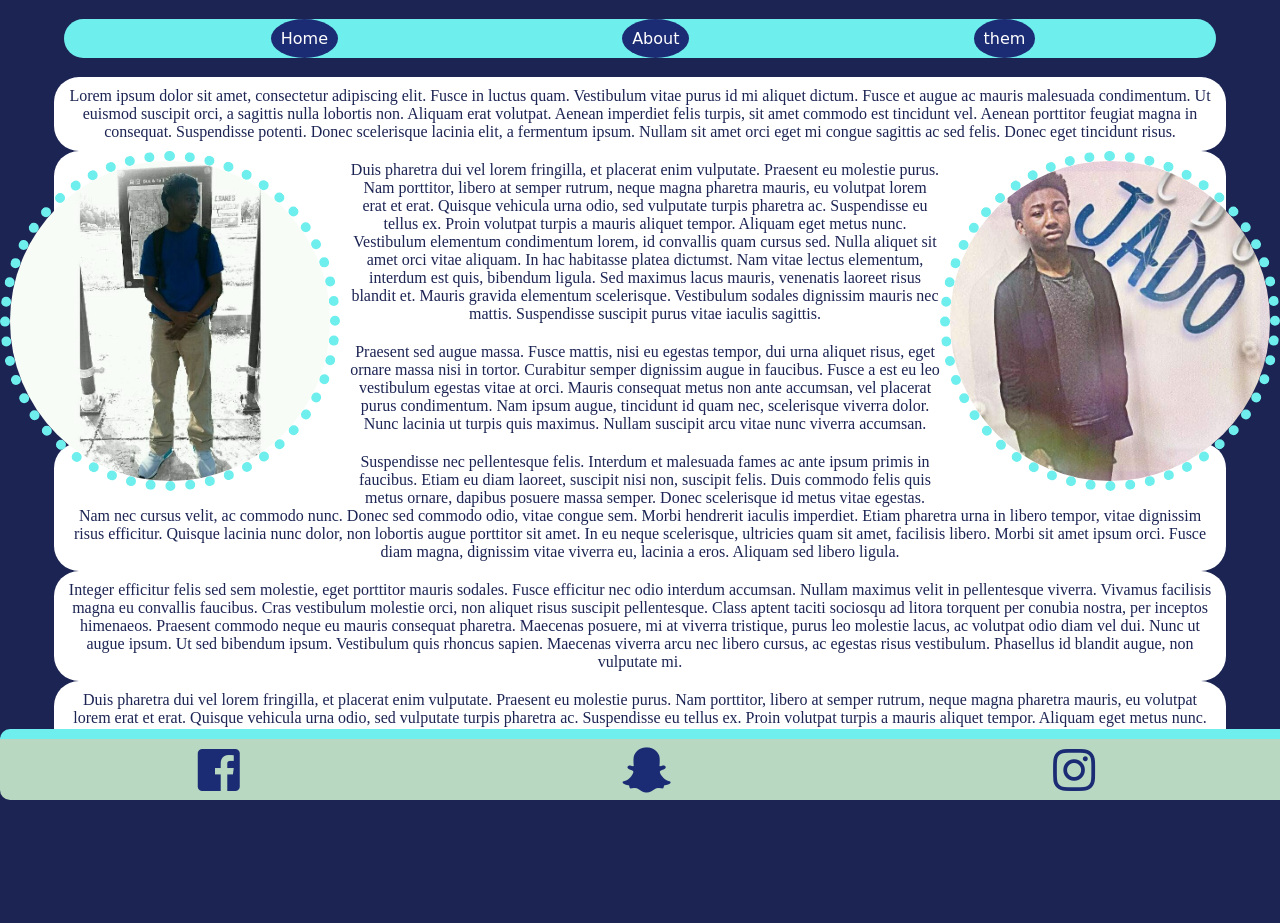
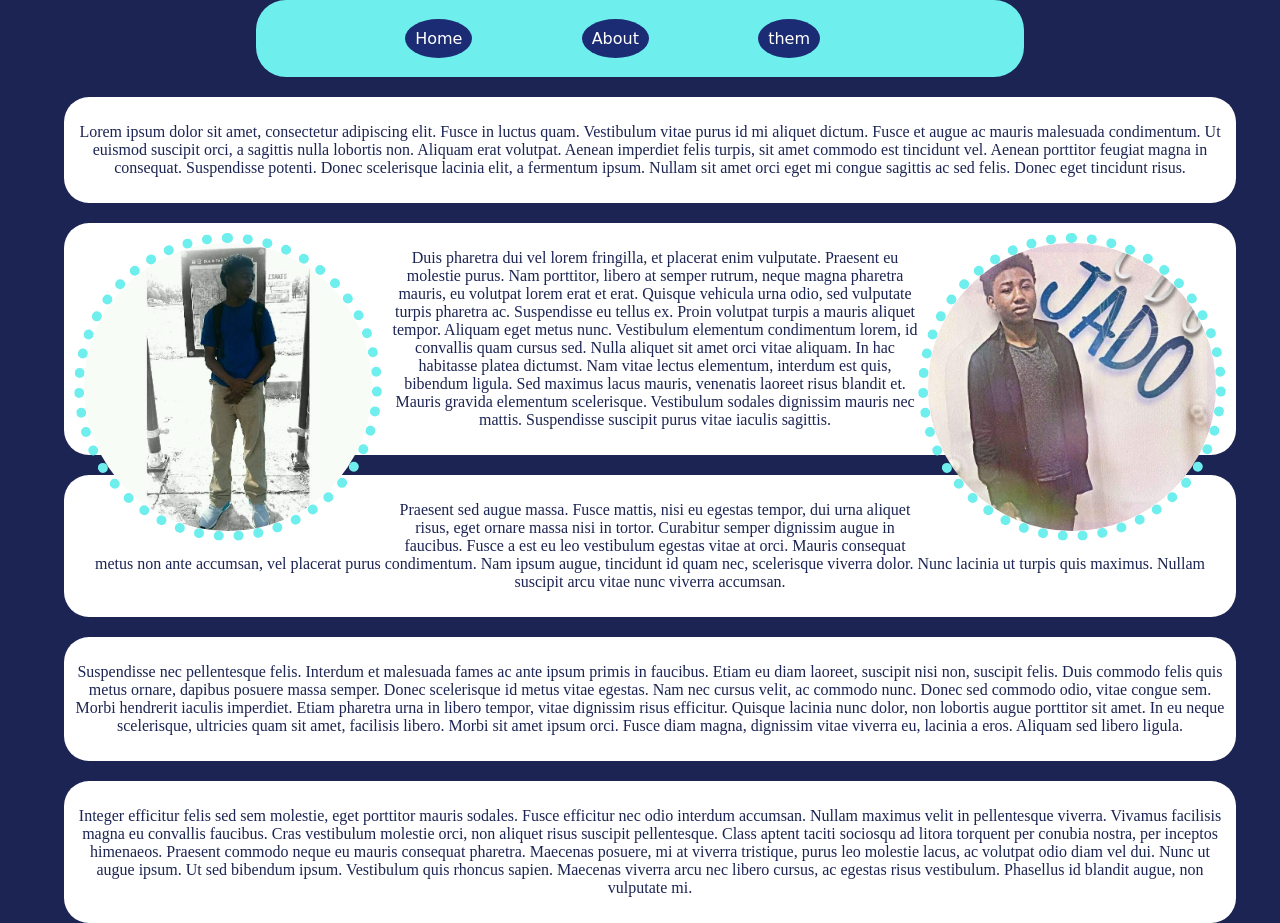
Before and after one commit to JonathanHighsmith/personal_site, a plain HTML site: page index.html in a window 1280 px wide. Shown: the top 923 px of the page. Before the commit the page ends 800 px from the top, so only its background shows below. Drawn offline with Linux system fonts and the light colour scheme; a web font is replaced by a local one.

Commit message:
finished all of the layout

```diff
--- a/index.html
+++ b/index.html
@@ -15,7 +15,7 @@
 
     <header>
         <nav>
-            <ul>
+            <ul class="navbar">
                <li class="nav"><a class="a" href="index.html">Home</a></li>
                 <li class="nav"><a class="a" href="music.html">About</a></li>
                 <li class="nav"><a class="a" href="page2.html">them</a></li>
@@ -26,21 +26,21 @@
 
 
     <main>
-        <div>
-            <p class="text">Lorem ipsum dolor sit amet, consectetur adipiscing elit. Fusce in luctus quam. Vestibulum vitae purus id mi aliquet dictum. Fusce et augue ac mauris malesuada condimentum. Ut euismod suscipit orci, a sagittis nulla lobortis non. Aliquam erat
+        <div class="text">
+            <p>Lorem ipsum dolor sit amet, consectetur adipiscing elit. Fusce in luctus quam. Vestibulum vitae purus id mi aliquet dictum. Fusce et augue ac mauris malesuada condimentum. Ut euismod suscipit orci, a sagittis nulla lobortis non. Aliquam erat
                 volutpat. Aenean imperdiet felis turpis, sit amet commodo est tincidunt vel. Aenean porttitor feugiat magna in consequat. Suspendisse potenti. Donec scelerisque lacinia elit, a fermentum ipsum. Nullam sit amet orci eget mi congue sagittis
                 ac sed felis. Donec eget tincidunt risus.
             </p>
 
         </div>
 
-        <div>
+        <div  class="text">
 
             <img class="me2" src="images/me2.jpg" alt="acacia tree">
 
             <img class="me" src="images/me.jpg" alt="Jonathan Highsmith">
 
-            <p class="text">
+            <p>
                 Duis pharetra dui vel lorem fringilla, et placerat enim vulputate. Praesent eu molestie purus. Nam porttitor, libero at semper rutrum, neque magna pharetra mauris, eu volutpat lorem erat et erat. Quisque vehicula urna odio, sed vulputate turpis pharetra
                 ac. Suspendisse eu tellus ex. Proin volutpat turpis a mauris aliquet tempor. Aliquam eget metus nunc. Vestibulum elementum condimentum lorem, id convallis quam cursus sed. Nulla aliquet sit amet orci vitae aliquam. In hac habitasse platea
                 dictumst. Nam vitae lectus elementum, interdum est quis, bibendum ligula. Sed maximus lacus mauris, venenatis laoreet risus blandit et. Mauris gravida elementum scelerisque. Vestibulum sodales dignissim mauris nec mattis. Suspendisse suscipit
@@ -49,27 +49,27 @@
 
         </div>
 
-        <div>
+        <div  class="text">
 
-            <p class="text">
+            <p>
                 Praesent sed augue massa. Fusce mattis, nisi eu egestas tempor, dui urna aliquet risus, eget ornare massa nisi in tortor. Curabitur semper dignissim augue in faucibus. Fusce a est eu leo vestibulum egestas vitae at orci. Mauris consequat metus non ante
                 accumsan, vel placerat purus condimentum. Nam ipsum augue, tincidunt id quam nec, scelerisque viverra dolor. Nunc lacinia ut turpis quis maximus. Nullam suscipit arcu vitae nunc viverra accumsan.
             </p>
 
         </div>
 
-        <div>
+        <div class="text">
 
-            <p class="text">
+            <p>
                 Suspendisse nec pellentesque felis. Interdum et malesuada fames ac ante ipsum primis in faucibus. Etiam eu diam laoreet, suscipit nisi non, suscipit felis. Duis commodo felis quis metus ornare, dapibus posuere massa semper. Donec scelerisque id metus
                 vitae egestas. Nam nec cursus velit, ac commodo nunc. Donec sed commodo odio, vitae congue sem. Morbi hendrerit iaculis imperdiet. Etiam pharetra urna in libero tempor, vitae dignissim risus efficitur. Quisque lacinia nunc dolor, non lobortis
                 augue porttitor sit amet. In eu neque scelerisque, ultricies quam sit amet, facilisis libero. Morbi sit amet ipsum orci. Fusce diam magna, dignissim vitae viverra eu, lacinia a eros. Aliquam sed libero ligula.</p>
 
         </div>
 
-        <div>
+        <div  class="text">
 
-            <p class="text">
+            <p>
                 Integer efficitur felis sed sem molestie, eget porttitor mauris sodales. Fusce efficitur nec odio interdum accumsan. Nullam maximus velit in pellentesque viverra. Vivamus facilisis magna eu convallis faucibus. Cras vestibulum molestie orci, non aliquet
                 risus suscipit pellentesque. Class aptent taciti sociosqu ad litora torquent per conubia nostra, per inceptos himenaeos. Praesent commodo neque eu mauris consequat pharetra. Maecenas posuere, mi at viverra tristique, purus leo molestie
                 lacus, ac volutpat odio diam vel dui. Nunc ut augue ipsum. Ut sed bibendum ipsum. Vestibulum quis rhoncus sapien. Maecenas viverra arcu nec libero cursus, ac egestas risus vestibulum. Phasellus id blandit augue, non vulputate mi.
@@ -77,9 +77,9 @@
 
         </div>
 
-        <div>
+        <div class="text">
 
-            <p class="text">
+            <p>
                 Duis pharetra dui vel lorem fringilla, et placerat enim vulputate. Praesent eu molestie purus. Nam porttitor, libero at semper rutrum, neque magna pharetra mauris, eu volutpat lorem erat et erat. Quisque vehicula urna odio, sed vulputate turpis pharetra
                 ac. Suspendisse eu tellus ex. Proin volutpat turpis a mauris aliquet tempor. Aliquam eget metus nunc. Vestibulum elementum condimentum lorem, id convallis quam cursus sed. Nulla aliquet sit amet orci vitae aliquam. In hac habitasse platea
                 dictumst. Nam vitae lectus elementum, interdum est quis, bibendum ligula. Sed maximus lacus mauris, venenatis laoreet risus blandit et. Mauris gravida elementum scelerisque. Vestibulum sodales dignissim mauris nec mattis. Suspendisse suscipit
--- a/styles/style.css
+++ b/styles/style.css
@@ -6,26 +6,47 @@ body {
   margin: 0;
 }
 
+.navbar li {
+  list-style-type: none;
+  flex-wrap: wrap;
+  justify-content: center;
+
+}
+
+.navbar {
+  display: flex;
+  flex-direction: row;
+  width: 100%;
+  border-radius: 500px;
+  justify-content: flex-start;
+  flex-wrap: wrap;
+}
+
 nav {
   list-style: none;
   font-family: 'Shrikhand', cursive;
   font-size: 120%;
   border-radius: 30px;
   background-color: #6EEFED;
-  width:90%;
+  height: 4em;
+  display:flex;
+  justify-content: center;
+  flex-wrap: wrap;
+  width: 60%;
   margin: 0 auto;
+  flex-direction: row;
+  margin-bottom: 20px;
 }
 
+
+
 .nav {
-  display: inline-block;
-  margin-right: 10%;
   margin-left: 15%;
   background-color: #1C2C74;
   border-radius: 50%;
   border: none;
   color: white;
   padding: 10px 10px;
-  text-align: center;
   font-size: 16px;
   cursor: pointer;
   transition-duration: 2.9s;
@@ -68,12 +89,23 @@ footer {
   display: flex;
   align-items: flex-end;
   justify-content: space-around;
-  position: fixed;
+  position: relative;
   width: 100%;
   border-radius: 10px;
 }
 
 .text {
+    padding: 10px 10px;
+    background-color: #FFFFFF;
+    color: #1C2453;
+    border-radius: 25px;
+    text-align: center;
+    width: 90%;
+    margin-bottom: 20px;
+    margin-left: 5%;
+}
+
+.title {
     padding: 10px 10px;
     background-color: #FFFFFF;
     color: #1C2453;
```
Also changed, not shown: music.html (+4 -4 lines), page2.html (+1 -1 lines).
